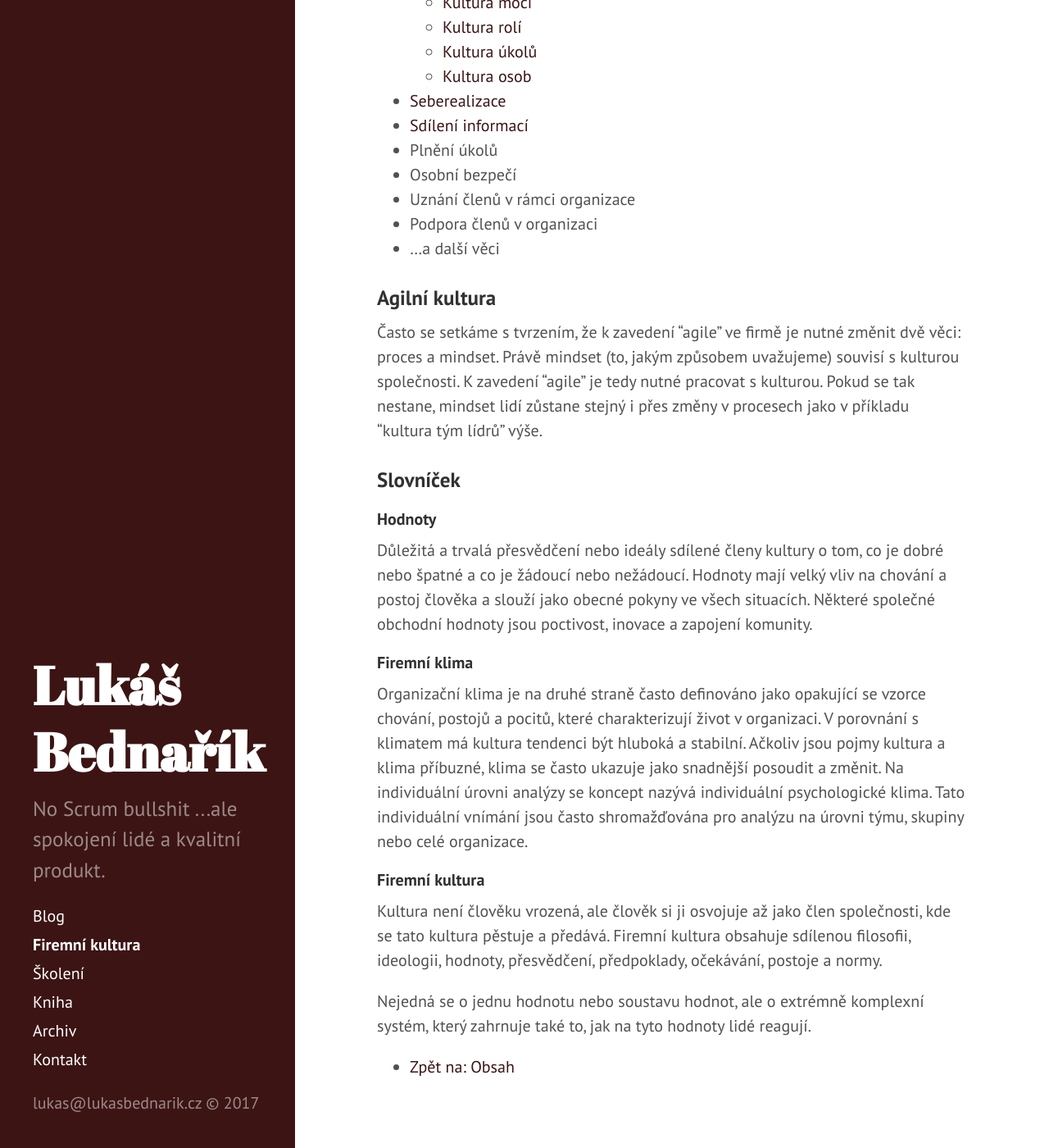
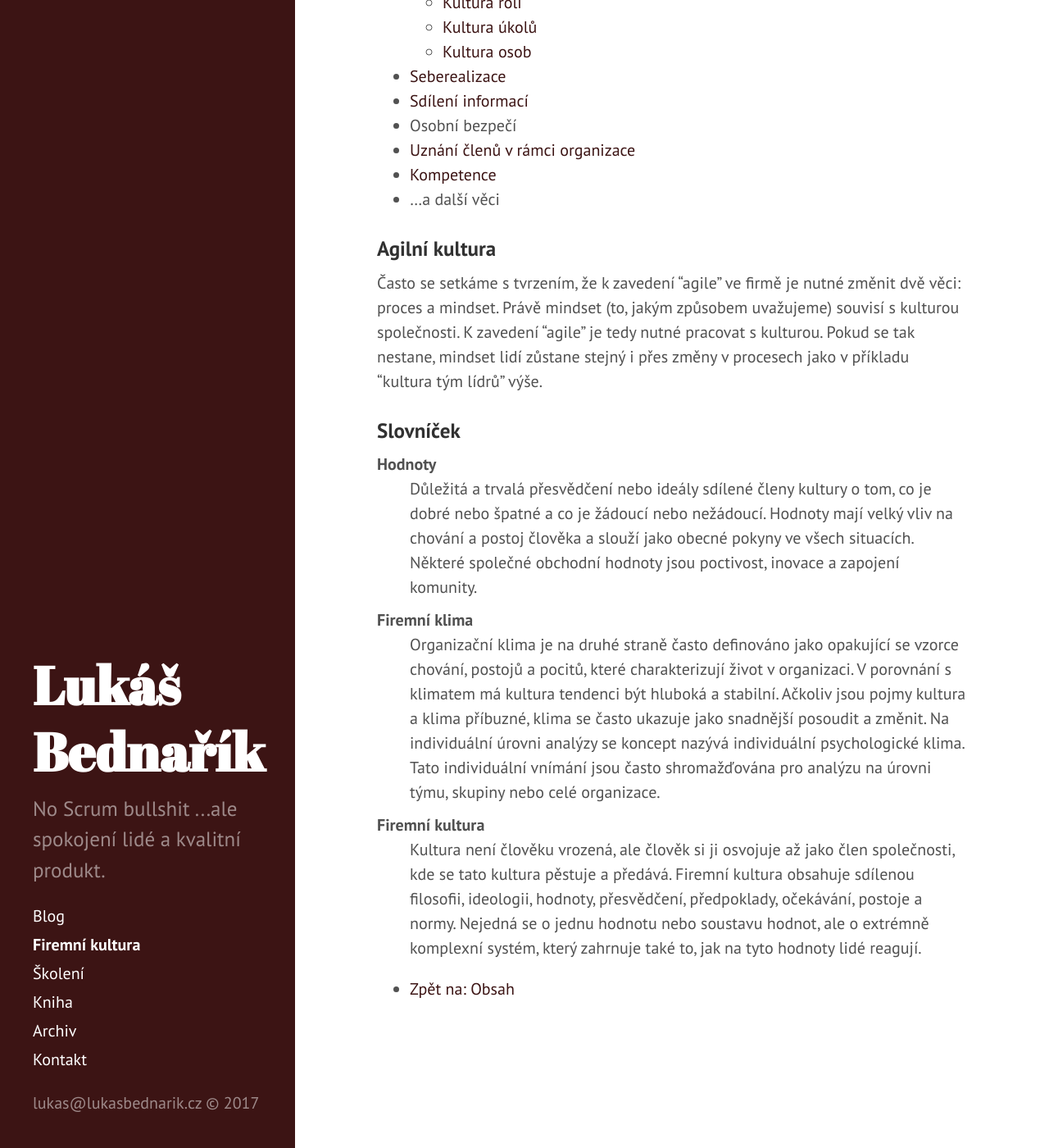
Before and after one commit to lukasbednarik/lukasbednarik.cz, a Jekyll site: the page built from _pages/firemni-kultura.md, in a window 1280 px wide and 1400 px high, scrolled down 5100 px. Shown: the whole window at 82% size. Built offline with Jekyll 4.4.1, drawn with Linux system fonts in a browser that asks for light colours; some of the changed text lies outside the part shown.

Commit message:
finished text: Firemni kultura

```diff
--- a/_pages/firemni-kultura.md
+++ b/_pages/firemni-kultura.md
@@ -23,10 +23,9 @@
   - [Kultura osob](/firemni-kultura-organizace-lidi#kultura-osob)
 - [Seberealizace](/firemni-kultura-seberealizace)
 - [Sdílení informací](/firemni-kultura-sdileni-informaci)
-- Plnění úkolů
 - Osobní bezpečí
-- Uznání členů v rámci organizace
-- Podpora členů v organizaci
+- [Uznání členů v rámci organizace](/firemni-kultura-uznani-clenu-organizace)
+- [Kompetence](/firemni-kultura-kompetence)
 - …a další věci
 
 ![Firemní kultura]({{ site.url }}/assets/firemni-kultury.png)
@@ -148,10 +147,9 @@
   - [Kultura osob](/firemni-kultura-organizace-lidi#kultura-osob)
 - [Seberealizace](/firemni-kultura-seberealizace)
 - [Sdílení informací](/firemni-kultura-sdileni-informaci)
-- Plnění úkolů
 - Osobní bezpečí
-- Uznání členů v rámci organizace
-- Podpora členů v organizaci
+- [Uznání členů v rámci organizace](/firemni-kultura-uznani-clenu-organizace)
+- [Kompetence](/firemni-kultura-kompetence)
 - …a další věci
 
 ### Agilní kultura
@@ -163,30 +161,26 @@
 
 ### Slovníček
 
-#### Hodnoty
+Hodnoty
+: Důležitá a trvalá přesvědčení nebo ideály sdílené členy kultury o tom, co je dobré nebo špatné
+  a co je žádoucí nebo nežádoucí. Hodnoty mají velký vliv na chování a postoj člověka a slouží
+  jako obecné pokyny ve všech situacích. Některé společné obchodní hodnoty jsou poctivost,
+  inovace a zapojení komunity.
 
-Důležitá a trvalá přesvědčení nebo ideály sdílené členy kultury o tom, co je dobré nebo špatné
-a co je žádoucí nebo nežádoucí. Hodnoty mají velký vliv na chování a postoj člověka a slouží
-jako obecné pokyny ve všech situacích. Některé společné obchodní hodnoty jsou poctivost,
-inovace a zapojení komunity.
+Firemní klima
+: Organizační klima je na druhé straně často definováno jako opakující se vzorce chování, postojů
+  a pocitů, které charakterizují život v organizaci. V porovnání s klimatem má kultura tendenci
+  být hluboká a stabilní. Ačkoliv jsou pojmy kultura a klima příbuzné, klima se často ukazuje
+  jako snadnější posoudit a změnit. Na individuální úrovni analýzy se koncept nazývá individuální
+  psychologické klima. Tato individuální vnímání jsou často shromažďována pro analýzu na úrovni týmu,
+  skupiny nebo celé organizace.
 
-#### Firemní klima
-
-Organizační klima je na druhé straně často definováno jako opakující se vzorce chování, postojů
-a pocitů, které charakterizují život v organizaci. V porovnání s klimatem má kultura tendenci
-být hluboká a stabilní. Ačkoliv jsou pojmy kultura a klima příbuzné, klima se často ukazuje
-jako snadnější posoudit a změnit. Na individuální úrovni analýzy se koncept nazývá individuální
-psychologické klima. Tato individuální vnímání jsou často shromažďována pro analýzu na úrovni týmu,
-skupiny nebo celé organizace.
-
-#### Firemní kultura
-
-Kultura není člověku vrozená, ale člověk si ji osvojuje až jako člen společnosti,
-kde se tato kultura pěstuje a předává.
-Firemní kultura obsahuje sdílenou filosofii, ideologii, hodnoty, přesvědčení, předpoklady,
-očekávání, postoje a normy.
-
-Nejedná se o jednu hodnotu nebo soustavu hodnot, ale o extrémně komplexní systém, který zahrnuje také to,
-jak na tyto hodnoty lidé reagují.
+Firemní kultura
+: Kultura není člověku vrozená, ale člověk si ji osvojuje až jako člen společnosti,
+  kde se tato kultura pěstuje a předává.
+  Firemní kultura obsahuje sdílenou filosofii, ideologii, hodnoty, přesvědčení, předpoklady,
+  očekávání, postoje a normy.
+  Nejedná se o jednu hodnotu nebo soustavu hodnot, ale o extrémně komplexní systém, který zahrnuje také to,
+  jak na tyto hodnoty lidé reagují.
 
 - [Zpět na: Obsah](/firemni-kultura#obsah)
```
Also changed, not shown: _pages/firemni-kultura-kompetence.md (added, +34 -0 lines), _pages/firemni-kultura-sdileni-informaci.md (+17 -6 lines), _pages/firemni-kultura-uznani-clenu-organizace.md (added, +71 -0 lines).
